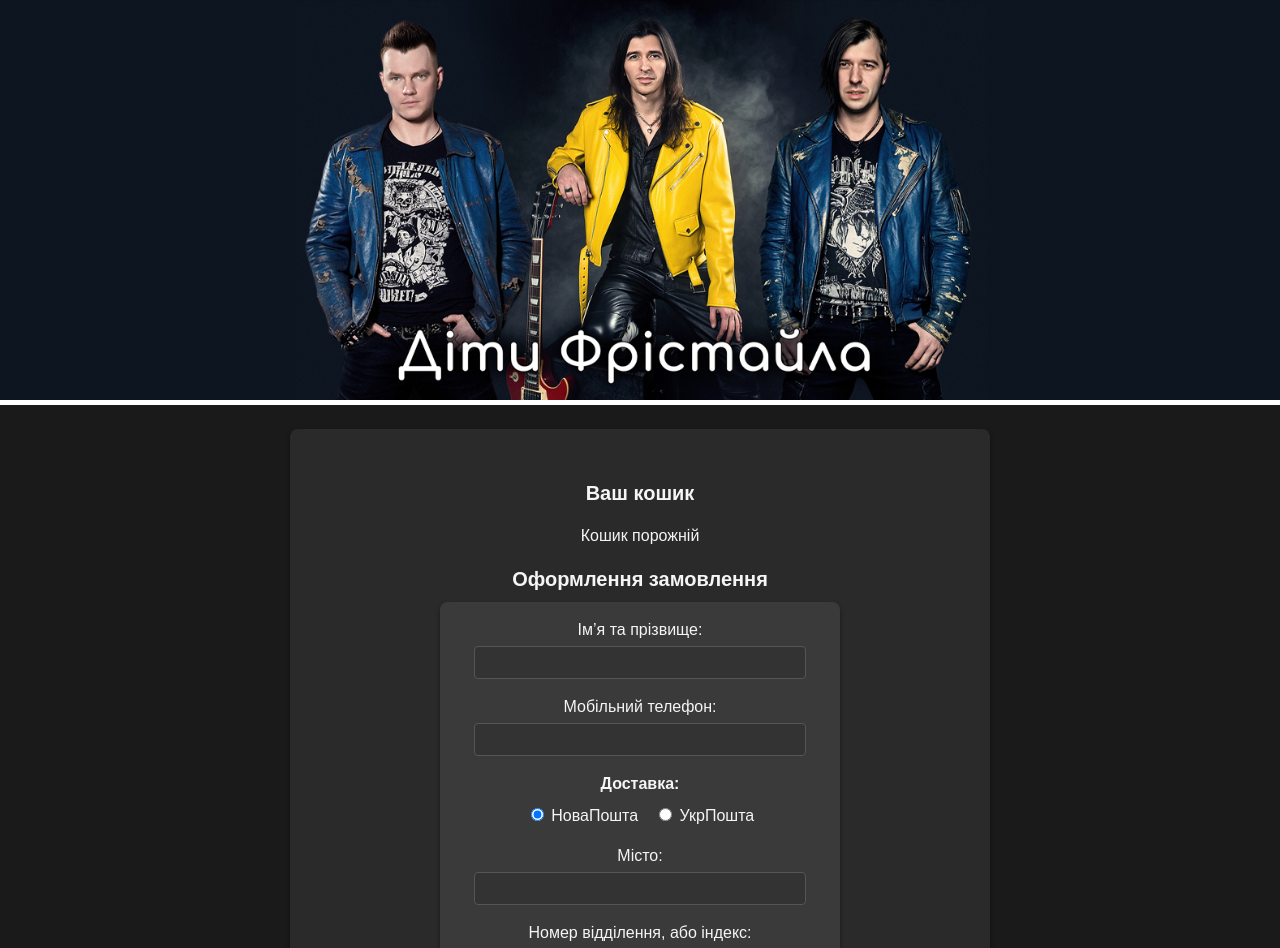
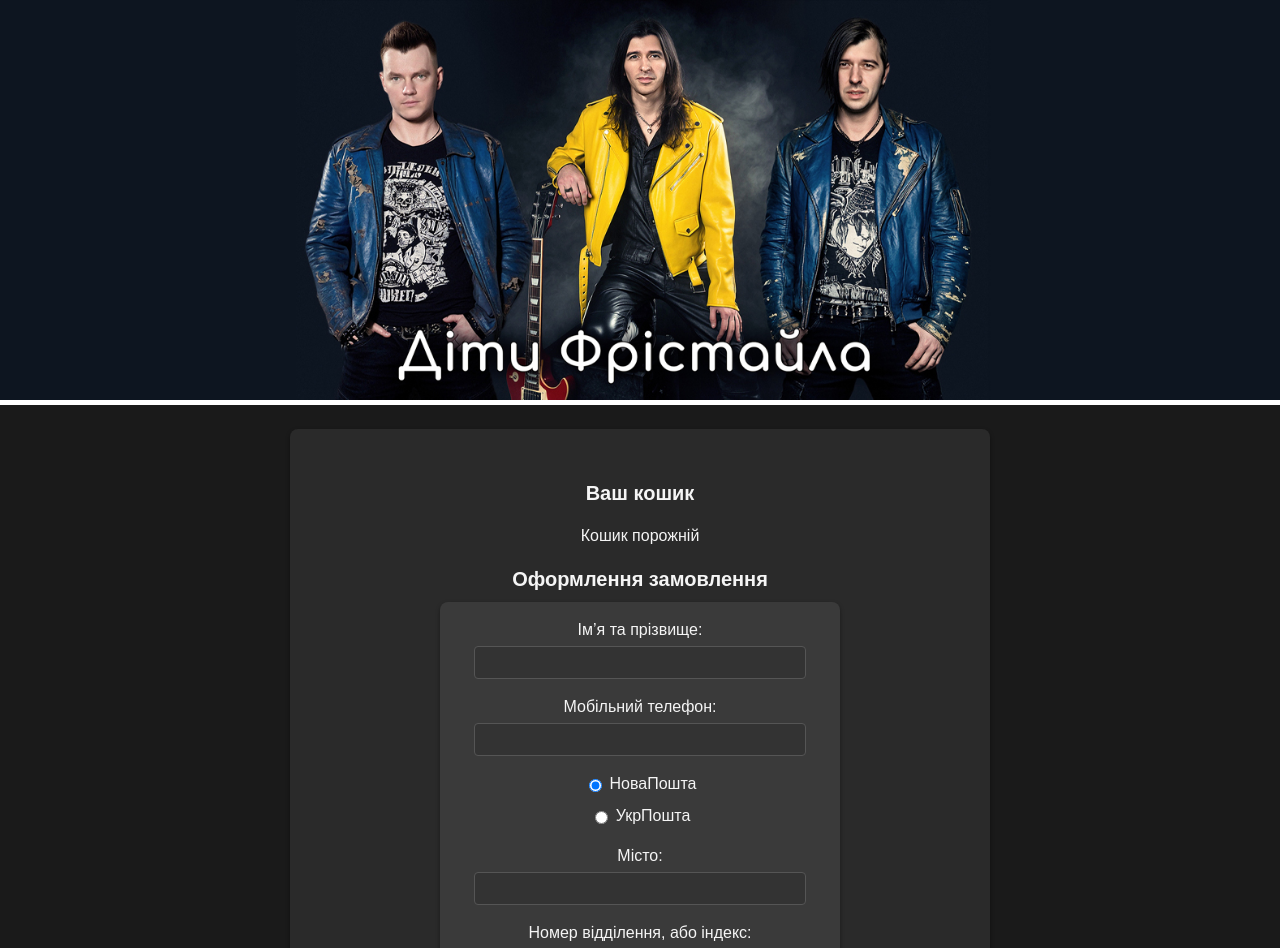
Before and after one commit to Gluckxxx/MerchDF, a React (Vite) app: page /checkout in a window 1280 px wide. Shown: the top 948 px of the page. Built offline with nearby package versions, Linux system fonts and the light colour scheme.

Commit message:
центрування пошти

```diff
--- a/src/pages/Checkout.jsx
+++ b/src/pages/Checkout.jsx
@@ -130,26 +130,36 @@ function Checkout() {
             />
           </div>
 
-          <div style={{ marginBottom: '0.5rem', fontWeight: 'bold' }}>Доставка:</div>
-          <div style={{ marginBottom: '1rem' }}>
-            <label style={{ marginRight: '1rem' }}>
+          <div
+  style={{
+    marginBottom: '1rem',
+    display: 'flex',
+    flexDirection: 'column',
+    gap: '0.5rem',
+    alignItems: 'center', // центрує всі label по горизонталі
+    textAlign: 'center',  // центрує текст у label
+  }}
+>
+  <label style={{ display: 'flex', alignItems: 'center' }}>
     <input
       type="radio"
       name="delivery"
       value="НоваПошта"
       checked={form.delivery === 'НоваПошта'}
       onChange={e => setForm({ ...form, delivery: e.target.value })}
-              />{' '}
+      style={{ marginRight: '0.5rem' }}
+    />
     НоваПошта
   </label>
-            <label>
+  <label style={{ display: 'flex', alignItems: 'center' }}>
     <input
       type="radio"
       name="delivery"
       value="УкрПошта"
       checked={form.delivery === 'УкрПошта'}
       onChange={e => setForm({ ...form, delivery: e.target.value })}
-              />{' '}
+      style={{ marginRight: '0.5rem' }}
+    />
     УкрПошта
   </label>
 </div>
```
Lines whose indentation alone changed are shown as unchanged.
